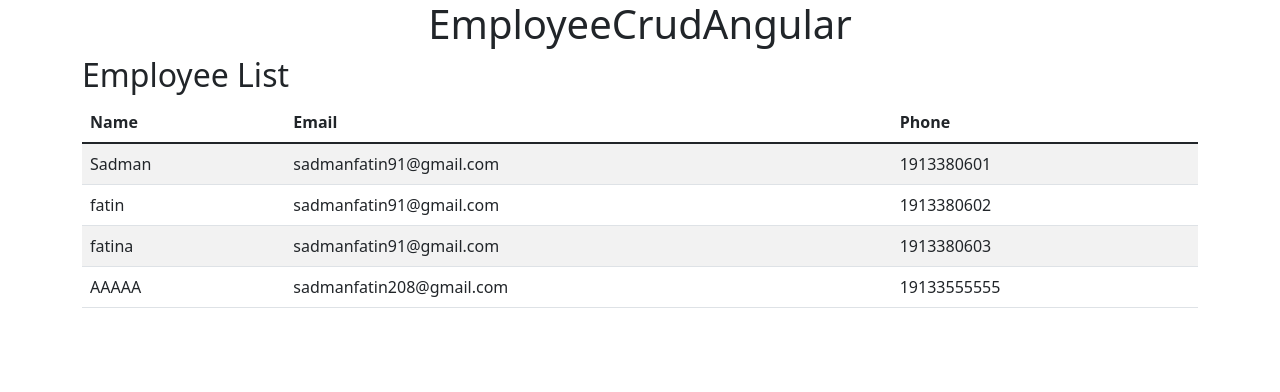
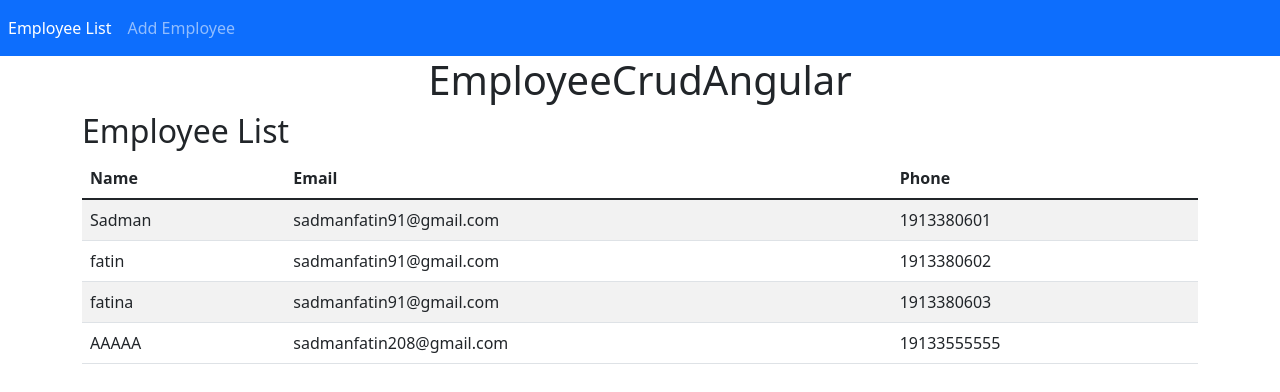
Before and after one commit to sadmanfatin/EmployeeCrudAngular, an Angular app: page /employees in a window 1280 px wide. Shown: the top 392 px of the page. Built offline with nearby package versions, Linux system fonts and the light colour scheme.

Commit message:
create employee component added

```diff
--- a/src/app/app-routing.module.ts
+++ b/src/app/app-routing.module.ts
@@ -1,9 +1,11 @@
 import { NgModule } from '@angular/core';
 import { RouterModule, Routes } from '@angular/router';
+import { CreateEmployeeComponent } from './create-employee/create-employee.component';
 import { EmployeeListComponent } from './employee-list/employee-list.component';
 
 const routes: Routes = [
   {path: 'employees', component: EmployeeListComponent},
+  {path: 'create-employee', component: CreateEmployeeComponent},
   {path: '', redirectTo: 'employees', pathMatch: 'full' }
 ];
 
--- a/src/app/app.component.html
+++ b/src/app/app.component.html
@@ -1,5 +1,15 @@
-<h1 class="text-center">{{title}}</h1>
-<div class="container">
+<nav class="navbar navbar-expand-sm bg-primary navbar-dark">
+  <ul class = "navbar-nav">
+      <li class = "nav-item">
+          <a routerLink="employees" routerLinkActive="active" class="nav-link" >Employee List</a>
+      </li>
+      <li class = "nav-item">
+          <a routerLink="create-employee" routerLinkActive="active" class="nav-link" >Add Employee</a>
+      </li>
+  </ul>
+</nav>
 
+<h1 class="text-center"> {{title}} </h1>
+<div class = "container">
   <router-outlet></router-outlet>
 </div>
--- a/src/app/app.module.ts
+++ b/src/app/app.module.ts
@@ -5,11 +5,13 @@ import { HttpClientModule } from '@angular/common/http'
 import { AppRoutingModule } from './app-routing.module';
 import { AppComponent } from './app.component';
 import { EmployeeListComponent } from './employee-list/employee-list.component';
+import { CreateEmployeeComponent } from './create-employee/create-employee.component';
 
 @NgModule({
   declarations: [
     AppComponent,
-    EmployeeListComponent
+    EmployeeListComponent,
+    CreateEmployeeComponent
   ],
   imports: [
     BrowserModule,
--- /dev/null
+++ b/src/app/create-employee/create-employee.component.html
@@ -0,0 +1 @@
+<p>create-employee works!</p>
--- /dev/null
+++ b/src/app/create-employee/create-employee.component.ts
@@ -0,0 +1,15 @@
+import { Component, OnInit } from '@angular/core';
+
+@Component({
+  selector: 'app-create-employee',
+  templateUrl: './create-employee.component.html',
+  styleUrls: ['./create-employee.component.css']
+})
+export class CreateEmployeeComponent implements OnInit {
+
+  constructor() { }
+
+  ngOnInit(): void {
+  }
+
+}
```
Also changed, not shown: src/app/create-employee/create-employee.component.css (added), 1 other file (tests, documents, lock files or other folders).
